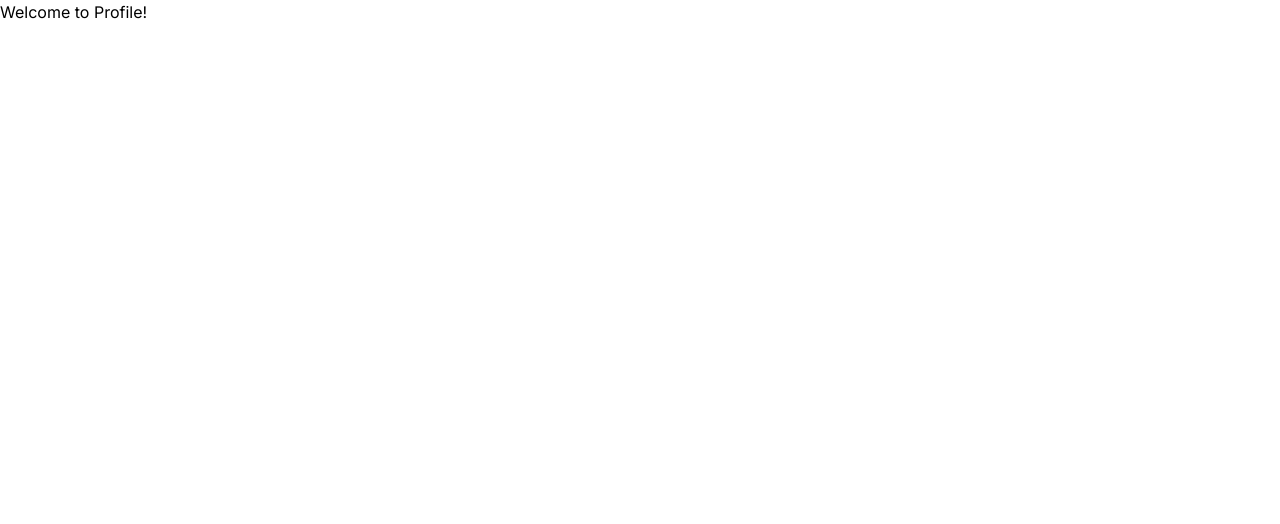
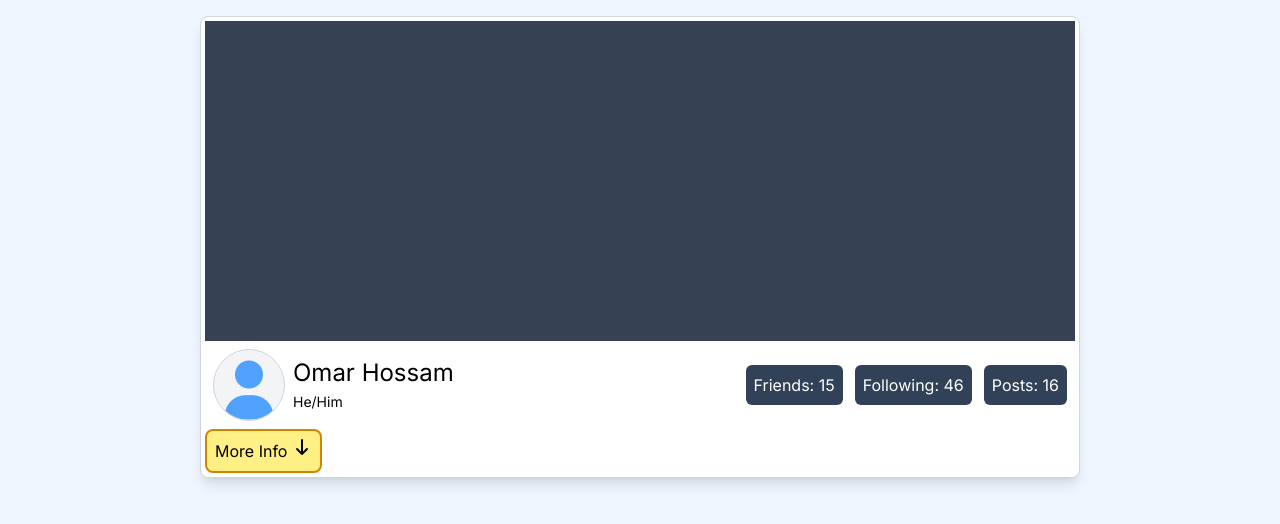
Before and after one commit to omardev500/Calm-Land, a Nuxt app: page /profile in a window 1280 px wide. Shown: the top 524 px of the page. Built offline with nearby package versions, Linux system fonts and the light colour scheme.

Commit message:
Started the profile page

```diff
--- a/pages/profile.vue
+++ b/pages/profile.vue
@@ -1,3 +1,23 @@
+<script setup>
+  const isOpen = ref(false)
+</script>
 <template>
-  <h1>Welcome to Profile!</h1>
+  <main class="flex flex-col gap-2 items-center pt-4 bg-blue-50 w-screen min-h-screen overflow-x-hidden overflow-y-auto">
+    <section class="border border-gray-300 bg-white w-full md:w-160 lg:w-220 shadow-lg p-1 rounded-lg">
+      <ProfileHeader
+            :is-editing="Boolean(0)"
+            banner-image=""
+            profile-image=""
+            profile-name="Omar Hossam"
+            profile-gender="male"
+            :friends-num="Number(15)"
+            :posts-num="Number(16)"
+            :followings-num="Number(46)"
+        />
+        <button @click="isOpen = true" class="border-2 bg-yellow-200 border-yellow-600 cursor-pointer rounded-lg p-2">More Info <i class="fa-solid fa-arrow-down animate-bounce"></i></button>
+        <div v-if="isOpen">
+          <h2>HEllo BRO!</h2>
+        </div>
+    </section>
+  </main>
 </template>
```
